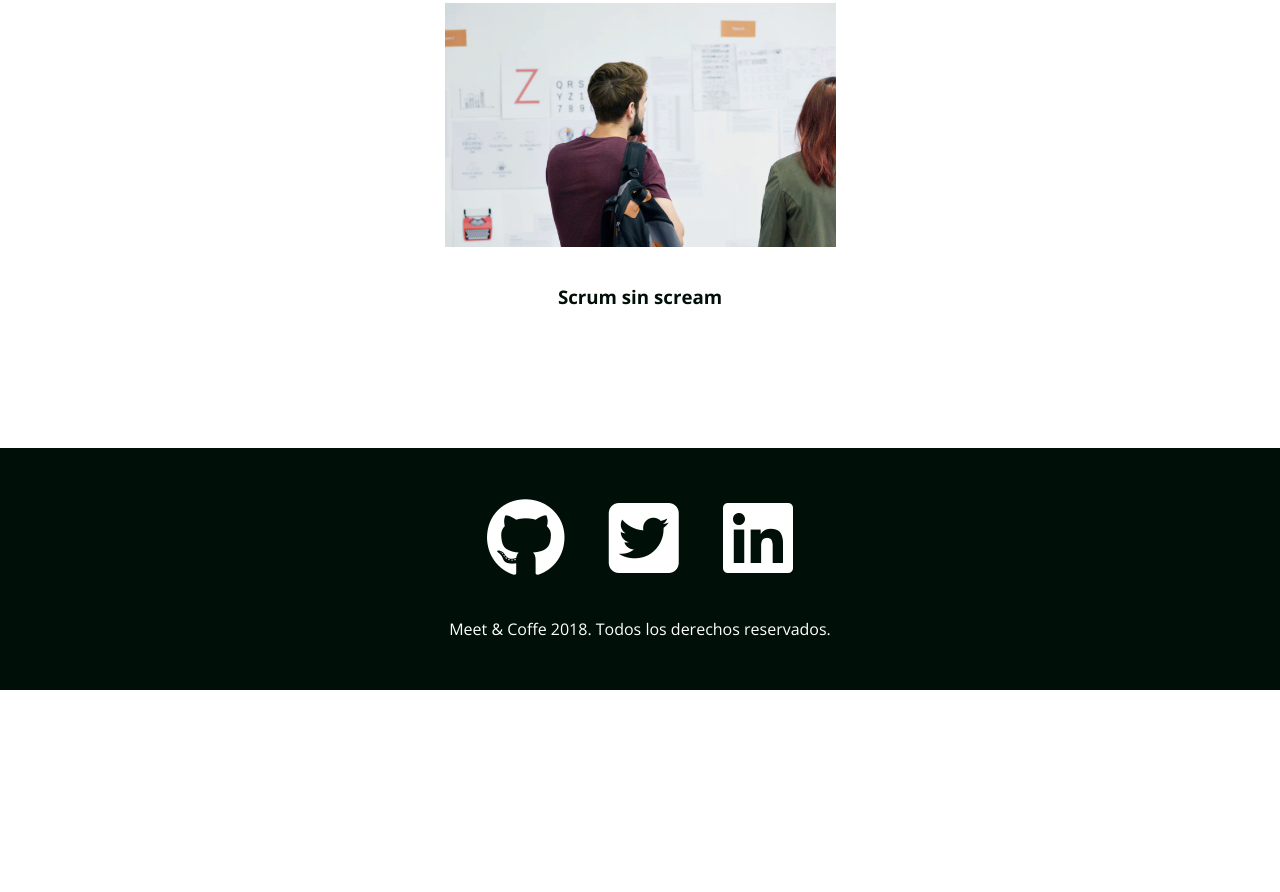
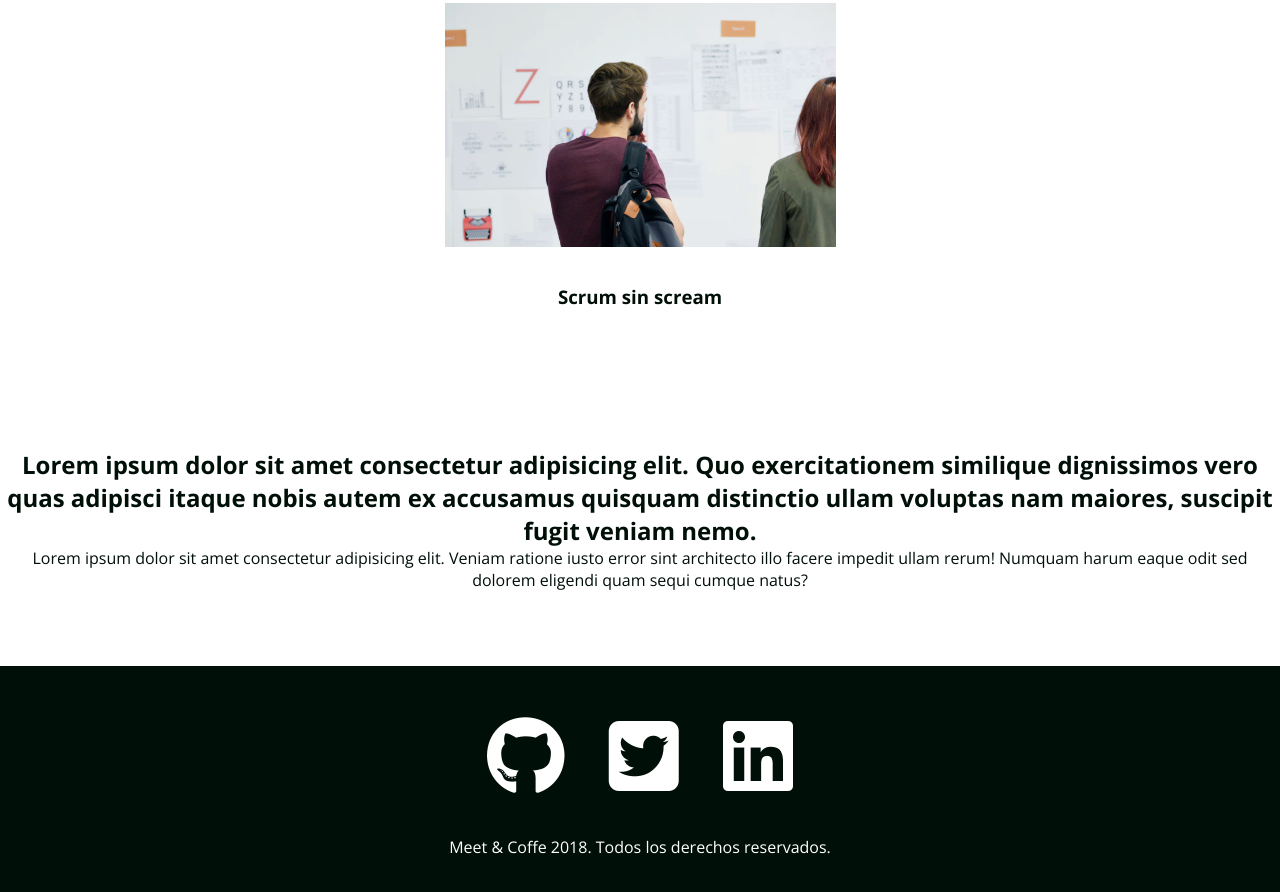
Before and after one commit to Alonsorozco/meet-coffe, a plain HTML site: page index.html in a window 1280 px wide. Shown: the part 2055-2947 px from the top of the page. Before the commit the page ends 2745 px from the top, so only its background shows below. Drawn offline with nearby package versions, Linux system fonts and the light colour scheme.

Commit message:
added ner text to he index of meer&coffee project

```diff
--- a/index.html
+++ b/index.html
@@ -96,6 +96,11 @@
     </article>
     </section>
 
+    <section>
+        <h2>Lorem ipsum dolor sit amet consectetur adipisicing elit. Quo exercitationem similique dignissimos vero quas adipisci itaque nobis autem ex accusamus quisquam distinctio ullam voluptas nam maiores, suscipit fugit veniam nemo.</h2>
+        <p>Lorem ipsum dolor sit amet consectetur adipisicing elit. Veniam ratione iusto error sint architecto illo facere impedit ullam rerum! Numquam harum eaque odit sed dolorem eligendi quam sequi cumque natus?</p>
+    </section>
+
 
 
     <footer id="contactos" class="oscuro">
```
